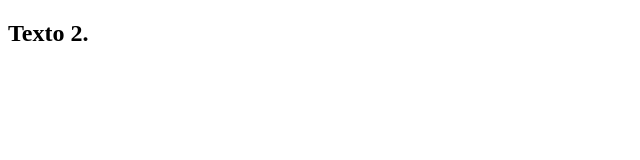
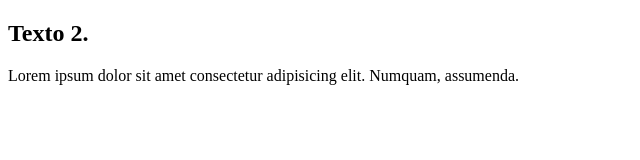
Before and after one commit to Franzaviza/practica_vscode_git, a plain HTML site: page index.html in a window 1280 px wide. Shown: the whole page, without its empty margins (0-640 px from the left). Drawn offline with Linux system fonts and the light colour scheme.

Commit message:
Agregado parrafo en Index.html

```diff
--- a/index.html
+++ b/index.html
@@ -7,5 +7,6 @@
 </head>
 <body>
      <h2>Texto 2.</h2>
+     <p>Lorem ipsum dolor sit amet consectetur adipisicing elit. Numquam, assumenda.</p>
 </body>
 </html>
```
